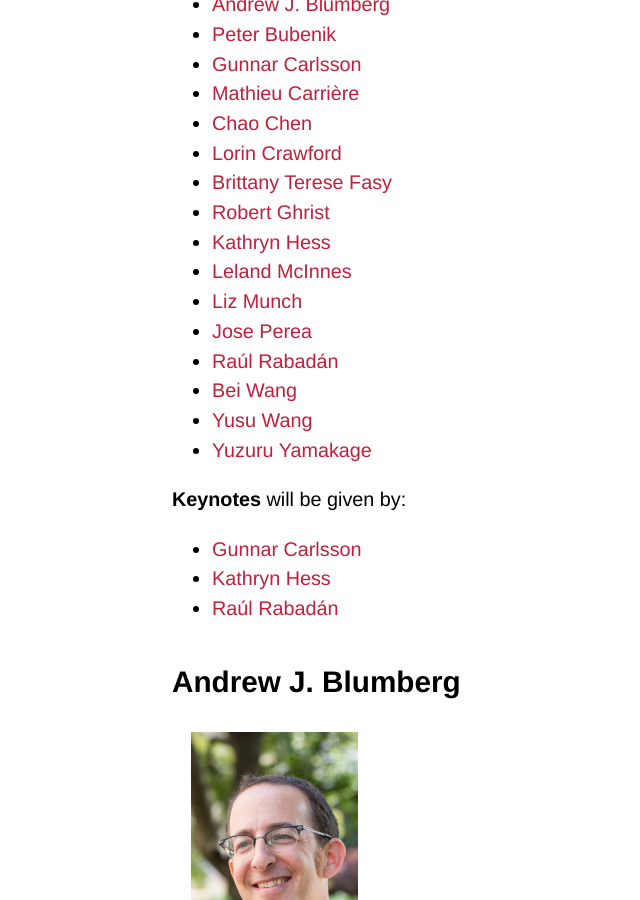
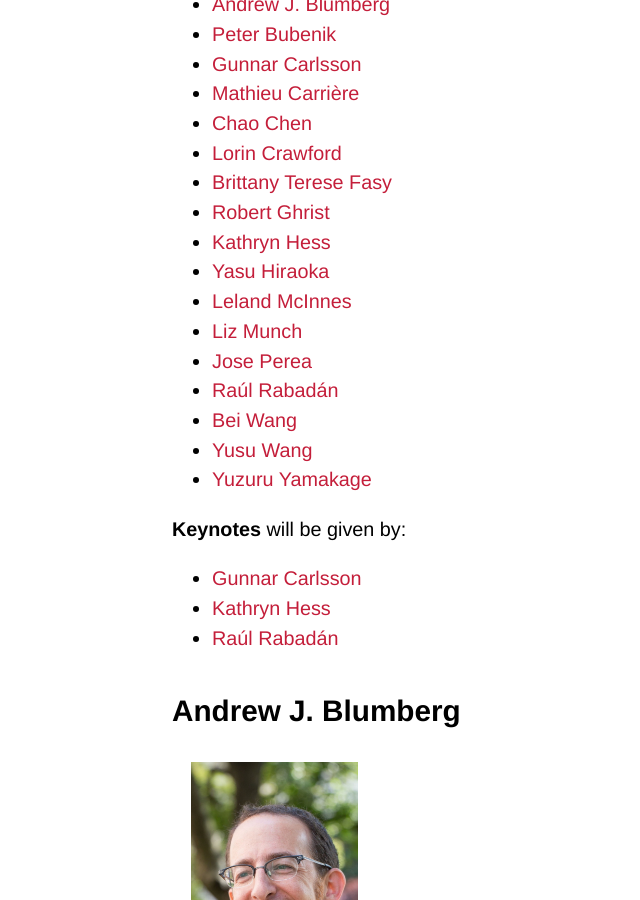
Before and after one commit to tda-in-ml/tda-in-ml.github.io, a Jekyll site: the page built from speakers.md, in a window 1280 px wide and 900 px high, scrolled down 632 px. Shown: the whole window, without its empty margins (0-640 px from the left). Built offline with Jekyll 4.4.1, drawn with Linux system fonts in a browser that asks for light colours; some web fonts are replaced; our own code applies the rules of GitHub Pages for plain Markdown files; some of the changed text lies outside the part shown.

Commit message:
Extended speakers page

```diff
--- a/speakers.md
+++ b/speakers.md
@@ -16,6 +16,7 @@ is expanded on a rolling basis, stay tuned for more!):
 - [Brittany Terese Fasy](#brittany-terese-fasy)
 - [Robert Ghrist](#robert-ghrist)
 - [Kathryn Hess](#kathryn-hess)
+- [Yasu Hiraoka](#yasu-hiraoka)
 - [Leland McInnes](#leland-mcinnes)
 - [Liz Munch](#liz-munch)
 - [Jose Perea](#jose-perea)
@@ -97,6 +98,12 @@ is expanded on a rolling basis, stay tuned for more!):
 | **Affiliation** | [École polytechnique fédérale de Lausanne (EPFL)](https://www.epfl.ch/labs/hessbellwald-lab/hessbellwald) |
 | **Biography** | Kathryn Hess is a professor of mathematics and life sciences at the EPFL.  She received her PhD from MIT and held positions at the universities of Stockholm, Nice, and Toronto before moving to the EPFL. Her research focuses on algebraic topology and its applications, primarily in the life sciences, but also in materials science. On the applied side, she has elaborated methods based on topological data analysis for high-throughput screening of nanoporous crystalline materials, classification and synthesis of neuron morphologies, and classification of neuronal network dynamics.  She has also developed and applied innovative topological approaches to network theory, leading to a powerful, parameter-free mathematical framework relating the activity of a neural network to its underlying structure, both locally and globally. In 2016 she was elected to Swiss Academy of Engineering Sciences and was named a fellow of the American Mathematical Society and a distinguished speaker of the European Mathematical Society in 2017. |
 
+## Yasu Hiraoka
+
+| <img src="/assets/images/speakers/yh.jpg" alt="Yasu Hiraoka" height="250px" /> |
+
+| **Affiliation** | [Kyoto University](https://sites.google.com/site/yasuakihiraoka) |
+
 ## Leland McInnes
 
 | <img src="/assets/images/speakers/lm.jpg" alt="Leland McInnes" height="250px" /> |
```
Also changed, not shown: 1 other file.
